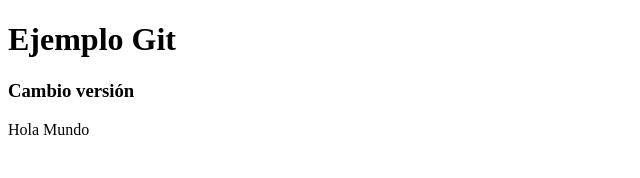
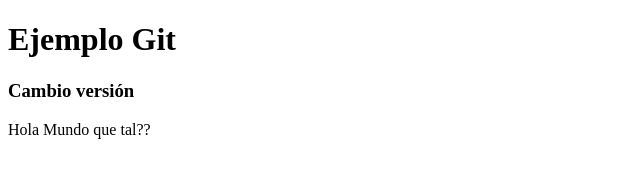
Before and after one commit to ignaciofy/Clase-Git-EIT, a plain HTML site: page index.html in a window 1280 px wide. Shown: the full height of the page, 0-640 px from the left. Drawn offline with Linux system fonts and the light colour scheme.

Commit message:
Se agrega que tal en hola mundo

```diff
--- a/index.html
+++ b/index.html
@@ -8,6 +8,7 @@
 	<h3>Cambio versión</h3>
 	<div>
 		<span>Hola Mundo</span>
+		<span>que tal??</span>
 	</div>
 </body>
 </html>
```
